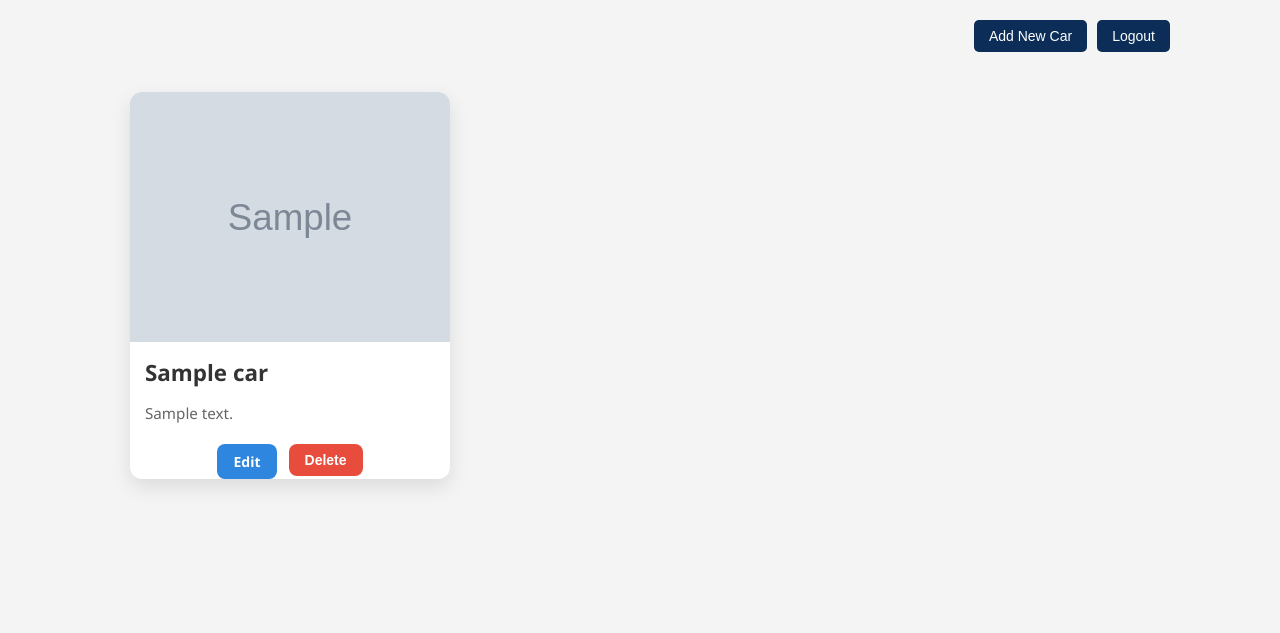
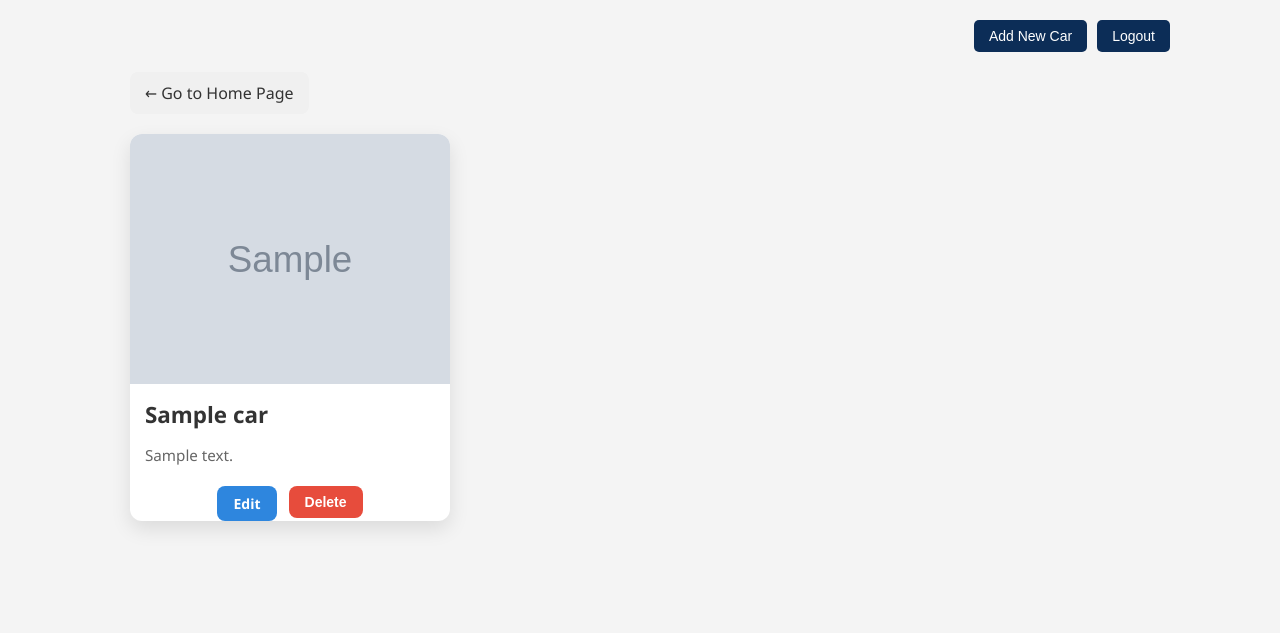
Before and after one commit to GERRY-01/bookmyride, a Django app: template templates/adminpage.html in a window 1280 px wide. Shown: the part 105-738 px from the top of the page. Run offline with Django 3.2, Linux system fonts and the light colour scheme; the template is opened without the code that fills it: most values are stand-ins (such as "Sample title", 1, 10 or a date in 2020); grey boxes marked "Sample" are stand-in pictures.

Commit message:
added the link that redirects the admin to the home page

```diff
--- a/templates/adminpage.html
+++ b/templates/adminpage.html
@@ -214,6 +214,27 @@
     .delete-btn:hover {
     background-color: #c0392b;
     }
+    .home-link {
+    text-align: left;
+    margin: 20px 0 0 20px;
+    }
+
+    .home-link a {
+    text-decoration: none;
+    background-color: #f0f0f0;
+    padding: 10px 15px;
+    border-radius: 8px;
+    color: #333;
+    font-weight: 500;
+    transition: background-color 0.3s, color 0.3s;
+    display: inline-block;
+    }
+
+    .home-link a:hover {
+    background-color: #007bff;
+    color: white;
+    }
+
 
   </style>
 </head>
@@ -232,8 +253,10 @@
             {% csrf_token %}
             <button type="submit">Logout</button>
       </form>
-
     </div>
+                <div class="home-link">
+                    <a href="{% url 'home' %}">← Go to Home Page</a>
+                </div>
 
         <div class="card-list">
         {% for car in Cars %}
```
